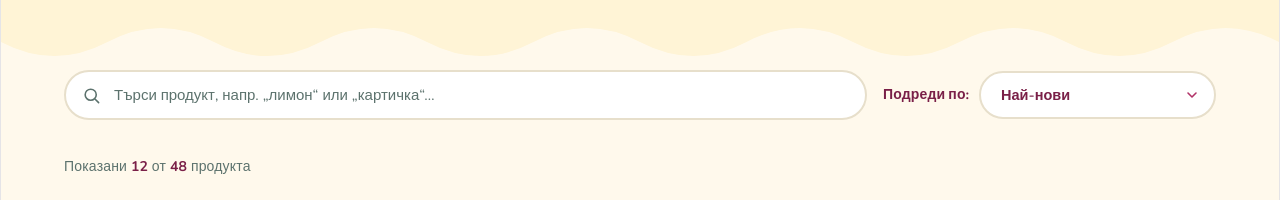
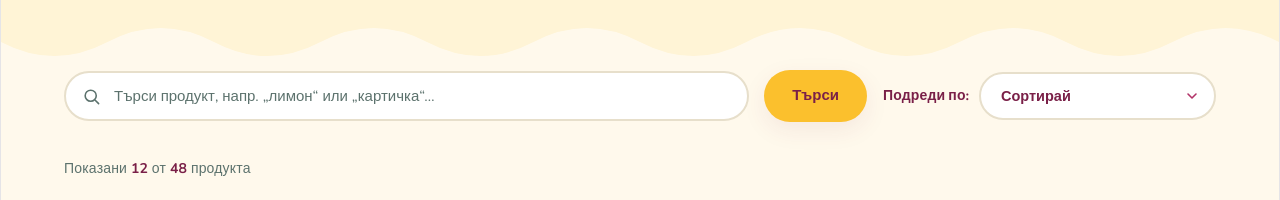
Before and after one commit to yonkoyotov04/ellie-s-art, a React (Vite) app in the folder client/: page /catalogue in a window 1280 px wide. Shown: the part 372-572 px from the top of the page. Built offline with nearby package versions, Linux system fonts and the light colour scheme; no server answers.

Commit message:
Searching and sorting works now

```diff
--- a/client/src/components/admin/AdminProducts/AddProduct.jsx
+++ b/client/src/components/admin/AdminProducts/AddProduct.jsx
@@ -37,7 +37,7 @@ export default function AddProduct() {
             }
         })
 
-        const result = await fetcher('/products', 'POST', formData, { accessToken: user?.accessToken });
+        await fetcher('/products', 'POST', formData, { accessToken: user?.accessToken });
         navigate('/admin/products');
     }
 
--- a/client/src/components/pages/Catalogue.jsx
+++ b/client/src/components/pages/Catalogue.jsx
@@ -2,11 +2,37 @@ import { Link, useParams } from "react-router";
 import ProductCard from "../products/ProductCard.jsx";
 import { useEffect, useState } from "react";
 import useFetch from "../../hooks/useFetch.js";
+import useControlledForm from "../../hooks/useControlledForm.js";
 
 export default function Catalogue() {
     let { category } = useParams();
+    const data = {
+        sort: '',
+        search: ''
+    }
 
+    const [initialValues, setInitialValues] = useState(data);
     const [currentCategory, setCurrentCategory] = useState(null);
+    const [currentSort, setCurrentSort] = useState(null);
+    const [currentSearch, setCurrentSearch] = useState(null);
+
+
+    const onSubmit = (values) => {
+        const formData = values;
+
+        console.log(formData);
+
+        if (formData.search) {
+            setCurrentSearch(formData.search);
+        }
+
+        if (formData.sort) {
+            setCurrentSort(formData.sort);
+        }
+
+    }
+
+    const { values, changeHandler, submitHandler } = useControlledForm(initialValues, onSubmit);
 
     useEffect(() => {
         setCurrentCategory(category);
@@ -14,7 +40,7 @@ export default function Catalogue() {
 
     const [products, setProducts] = useState([]);
 
-    useFetch('/products', setProducts, { category: currentCategory });
+    useFetch('/products', setProducts, { category: currentCategory, sort: currentSort, search: currentSearch });
 
     return (
         <>
@@ -39,28 +65,36 @@ export default function Catalogue() {
                     fill="currentColor" />
             </svg>
 
-            <div className="catalogue-toolbar">
+            <form className="catalogue-toolbar" onSubmit={submitHandler}>
                 <div className="search-field">
                     <svg viewBox="0 0 24 24" fill="none" stroke="currentColor" strokeWidth="2" strokeLinecap="round">
                         <circle cx="11" cy="11" r="7" />
                         <path d="M21 21l-4.3-4.3" />
                     </svg>
                     <label htmlFor="catalogue-search" className="sr-only">Търсене в каталога</label>
-                    <input type="search" id="catalogue-search" placeholder="Търси продукт, напр. „лимон“ или „картичка“…" />
+                    <input
+                        type="search"
+                        name="search"
+                        id="catalogue-search"
+                        value={values.search}
+                        onChange={changeHandler}
+                        placeholder="Търси продукт, напр. „лимон“ или „картичка“…" />
+                    <button className="btn btn-primary" type="submit">Търси</button>
                 </div>
 
                 <div className="sort-field">
                     <label htmlFor="catalogue-sort">Подреди по:</label>
-                    <select id="catalogue-sort">
+                    <select id="catalogue-sort" name="sort" onChange={changeHandler}>
+                        <option value="">Сортирай</option>
                         <option value="newest">Най-нови</option>
-                        <option value="bestselling">Най-продавани</option>
-                        <option value="price-asc">Цена: ниска към висока</option>
-                        <option value="price-desc">Цена: висока към ниска</option>
-                        <option value="name-asc">Име: А–Я</option>
-                        <option value="name-asc">Име: Я–А</option>
+                        <option value="popular">Най-пoпулярни</option>
+                        <option value="lowestPrice">Цена: ниска към висока</option>
+                        <option value="highestPrice">Цена: висока към ниска</option>
+                        <option value="titleAsc">Име: А–Я</option>
+                        <option value="titleDesc">Име: Я–А</option>
                     </select>
                 </div>
-            </div>
+            </form>
 
             <div className="results-row">
                 <span>Показани <strong>12</strong> от <strong>48</strong> продукта</span>
--- a/client/src/css/catalogue.css
+++ b/client/src/css/catalogue.css
@@ -66,6 +66,7 @@
     position: relative;
     display: flex;
     align-items: center;
+    gap: 15px;
 }
 
 .search-field svg {
--- a/client/src/hooks/useFetch.js
+++ b/client/src/hooks/useFetch.js
@@ -91,17 +91,31 @@ export default function useFetch(url, setData, extras = {}) {
             return
         }
 
+        const params = new URLSearchParams();
+
+
         if (extras.category) {
-            url = url + `/?category=${extras.category}`;
+           params.append('category', extras.category);
         }
+
+        if (extras.search) {
+            params.append('search', extras.search);
+        }
+
+        if (extras.sort) {
+            params.append('sort', extras.sort);
+        }
+
+        const searchQuery = params.toString();
+        const finalUrl = searchQuery ? `${url}?${searchQuery}` : url;
 
         setIsLoading(true);
 
-        fetcher(url, 'GET', null, { accessToken: admin?.accessToken })
+        fetcher(finalUrl, 'GET', null, { accessToken: admin?.accessToken })
             .then(result => setData(result))
             .catch(error => console.log(error.message))
             .finally(() => setIsLoading(false));
-    }, [url, extras.category, refresh])
+    }, [url, extras.category, extras.search, extras.sort, refresh])
 
     return { fetcher, isLoading, refresher }
 
```
Also changed, not shown: 1 other file (tests, documents, lock files or other folders).
